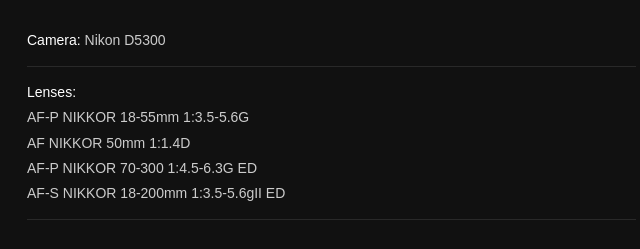
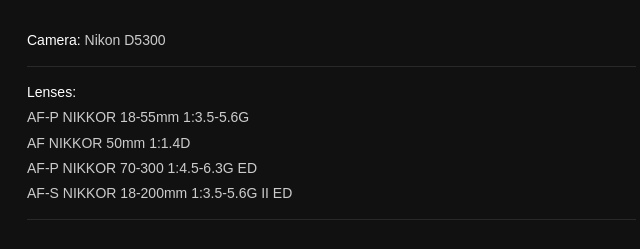
Before and after one commit to mcuomo1908/Mcuomo-Photography, a plain HTML site: page index.html in a window 1280 px wide. Both pictures are taken after a click on the link "ABOUT ME". Shown: the part 551-800 px from the top of the page, 549-1189 px from the left. Drawn offline with Linux system fonts and the light colour scheme; no server answers.

Commit message:
Update index.html

```diff
--- a/index.html
+++ b/index.html
@@ -459,7 +459,7 @@ footer {
                         <br>
                         AF-P NIKKOR 70-300 1:4.5-6.3G ED
                         <br>
-                        AF-S NIKKOR 18-200mm 1:3.5-5.6gII ED
+                        AF-S NIKKOR 18-200mm 1:3.5-5.6G II ED
                     </li>
 
                 </ul>
```
